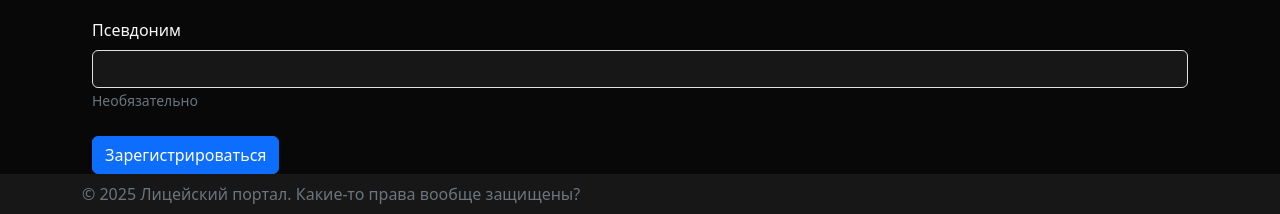
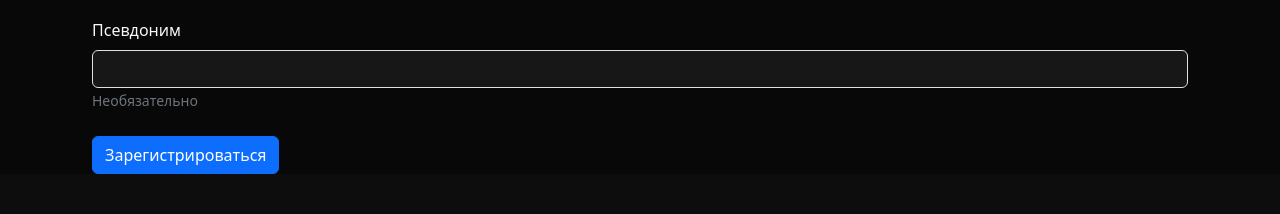
Before and after one commit to emerikko/news, a Flask app: page /register in a window 1280 px wide. Shown: the part 704-918 px from the top of the page. After the commit the page ends 878 px from the top, so only its background shows below. Run offline with Flask 3, Linux system fonts and the light colour scheme; some libraries are stand-ins or nearby versions.

Commit message:
Design Changes

```diff
--- a/static/css/main.css
+++ b/static/css/main.css
@@ -1,11 +1,7 @@
-html, body {
-  height: 100%;
-  margin: 0;
-}
-
 html, body {
   display: flex;
   flex-direction: column;
+  background-color: #080808;
 }
 
 .navbar.bg-dark,
--- a/templates/base.html
+++ b/templates/base.html
@@ -73,14 +73,6 @@
     {% endblock %}
   </main>
 
-  <!-- Footer -->
-  <footer class="footer mt-auto py-2 bg-secondary">
-    <div class="container mx-auto">
-      <span class="text-secondary mx-auto">&copy; {{ current_year | default(2025) }} Лицейский портал.
-        Какие-то права вообще защищены?</span>
-    </div>
-  </footer>
-
   <!-- Bootstrap and jQuery JS -->
   <script src="https://cdn.jsdelivr.net/npm/bootstrap@5.3.5/dist/js/bootstrap.bundle.min.js"
           integrity="sha384-k6d4wzSIapyDyv1kpU366/PK5hCdSbCRGRCMv+eplOQJWyd1fbcAu9OCUj5zNLiq"
```
